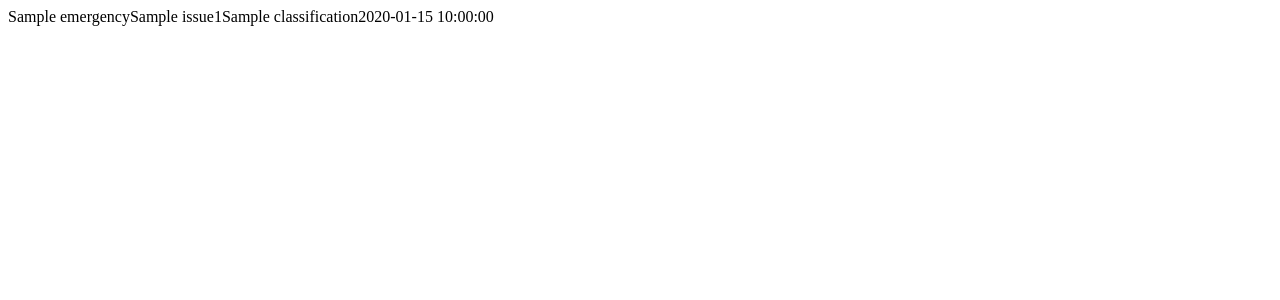
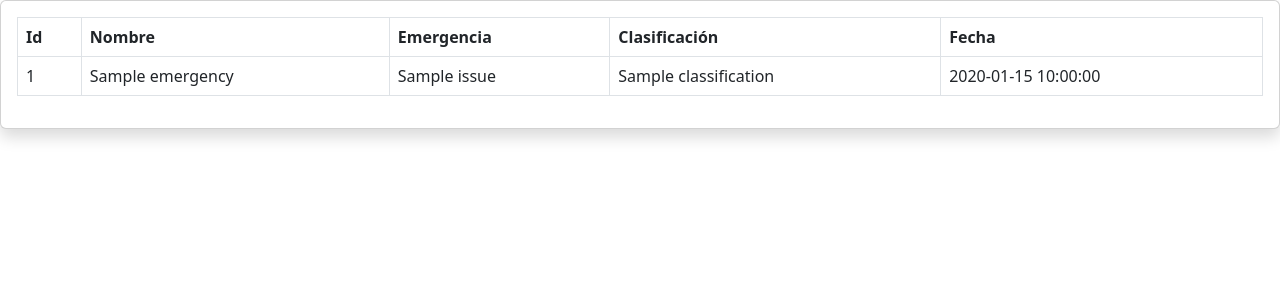
Before and after one commit to Albaric0que/MayDay, a PHP site: template src/Views/emergencyList.php in a window 1280 px wide. Shown: the top 300 px of the page. Run offline with PHP 8.4, Linux system fonts and the light colour scheme; the template is opened without the code that fills it: most values are stand-ins (such as "Sample title", 1, 10 or a date in 2020).

Commit message:
table and bootstrap adeed to views

```diff
--- /dev/null
+++ b/src/Views/Components/layout.php
@@ -0,0 +1,13 @@
+<!DOCTYPE html>
+<html lang="en">
+<head>
+    <meta charset="UTF-8">
+    <meta http-equiv="X-UA-Compatible" content="IE=edge">
+    <meta name="viewport" content="width=device-width, initial-scale=1.0">
+    <link href="https://cdn.jsdelivr.net/npm/bootstrap@5.2.3/dist/css/bootstrap.min.css" rel="stylesheet" integrity="sha384-rbsA2VBKQhggwzxH7pPCaAqO46MgnOM80zW1RWuH61DGLwZJEdK2Kadq2F9CUG65" crossorigin="anonymous">
+    <title>Document</title>
+</head>
+<body>
+
+</body>
+</html>
--- a/src/Views/emergencyList.php
+++ b/src/Views/emergencyList.php
@@ -1,17 +1,47 @@
 <html>
 
+    <?php
+        require_once("Components/layout.php")
+    ?>
 
   <body>
       <main>
-        <?php
-            foreach ($data["emergency"] as $emergency) {
-                echo "{$emergency -> getName()}";
-                echo "{$emergency -> getIssue()}";
-                echo "{$emergency -> getId()}";
-                echo "{$emergency -> getClassification()}";
-                echo "{$emergency -> getDateTime()}";
-            }
-        ?>
+        <div id="wrapper">
+        <div id="content-wrapper" class="d-flex flex-column">
+            <div id="content">
+                <div class="container-fluid card shadow mb-4 card-body">
+                    <div class="table-responsive">
+                     <table class="table table-bordered" width="100%" cellspacing="0">
+                        <thead>
+                            <tr>
+                                <th scope="row">Id</th>
+                                <th>Nombre</th>
+                                <th>Emergencia</th>
+                                <th>Clasificación</th>
+                                <th>Fecha</th>
+                             </tr>
+                        </thead>
+                        <tbody>
+                            <?php
+                                 foreach ($data["emergency"] as $emergency) {
+                                 echo  "
+                                 <tr>
+                                     <td>{$emergency -> getId()}</td>
+                                     <td>{$emergency -> getName()}</td>
+                                     <td>{$emergency -> getIssue()}</td>
+                                     <td>{$emergency -> getClassification()}</td>
+                                     <td>{$emergency -> getDateTime()}</td>
+                                 </tr>
+                                 ";
+                              }
+                             ?>
+                        </tbody>
+                     </table>
+                  </div>
+              </div>
+          </div>
+        </div>
+        </div>
       </main>
     </body>
 
```
